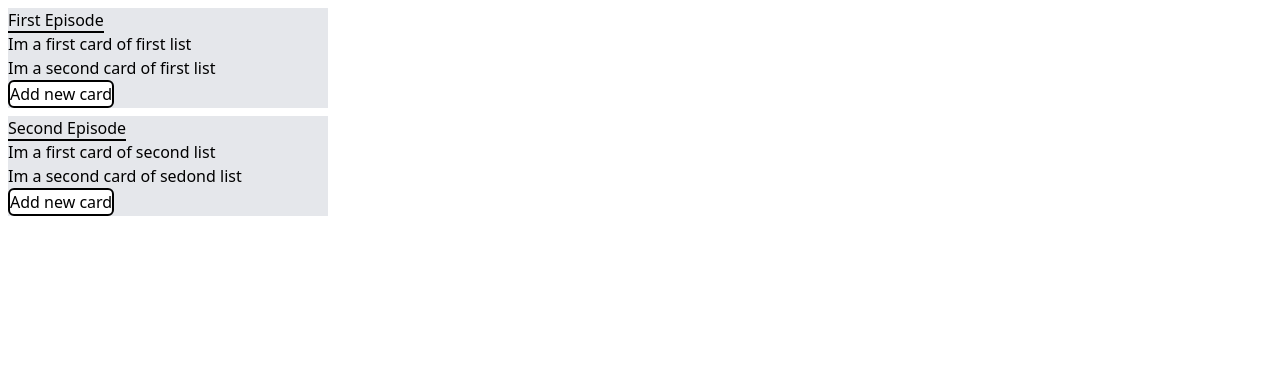
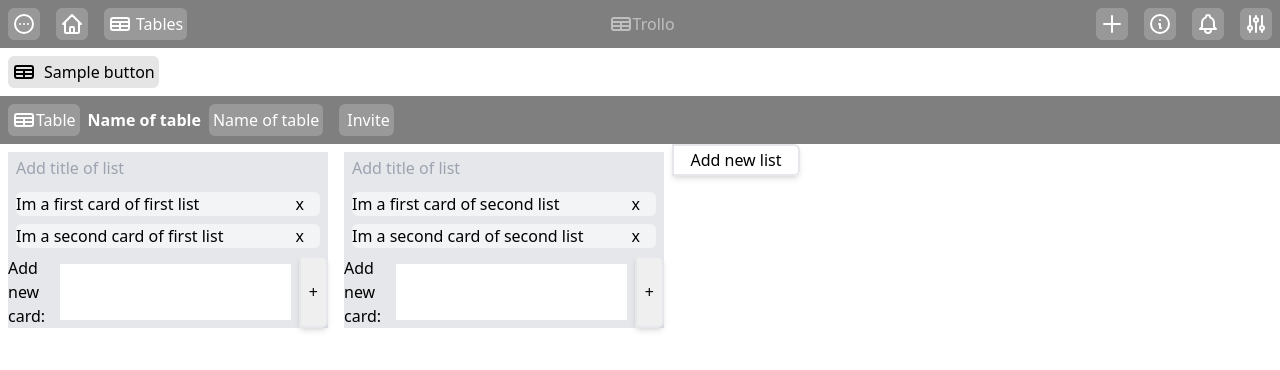
Before and after one commit to SebastianBabinski1/Trollo, a React (Create React App) app: page / in a window 1280 px wide. Shown: the top 370 px of the page. Built offline with nearby package versions, Linux system fonts and the light colour scheme.

Commit message:
Added removing and adding cards and adding new lists

```diff
--- a/src/App.js
+++ b/src/App.js
@@ -1,13 +1,15 @@
-// import Button from './components/Button';
-// import Navbar from './components/Navbar';
-// import { TableSVG } from './svg/TableSVG';
-// import BoardHeader from './components/BoardHeader';
+import Button from './components/Button';
+import Navbar from './components/Navbar';
+import { TableSVG } from './svg/TableSVG';
+import BoardHeader from './components/BoardHeader';
 import List from './components/List/List.jsx'
 import React from 'react';
 
 class App extends React.Component {
   constructor(props){
     super(props);
+    this.handleAddingList = this.handleAddingList.bind(this);
+    this.handleLists = this.handleLists.bind(this);
     this.state = {
       lists: [
           {
@@ -34,37 +36,69 @@ class App extends React.Component {
               },
               {
                   id: 1,
-                  text: "Im a second card of sedond list"
+                  text: "Im a second card of second list"
               }
           ]
         }
-      ],
-      sampleCount:[{id:1, text:"XDD"}],
+      ]
     }
   }
 
   handleAddingCard(listTitle, cardText){
-    console.log(this.state)
+    //  here u must add some counter with used ids
     this.state.lists.forEach(item => {
+      console.log(this.state)
       item.title === listTitle
       ? this.setState({cards:item.cards.push({id:item.cards.length, text:cardText})})
-      : console.log("Inne")
+      : console.log("Wrong title")
     })
-    console.log(this.state)
   }
 
-  handleConsoleLog(){
-    console.log(this.state);
+  handleRemovingCard(cardID, listID){
+    console.log(this.state.lists)
+    this.state.lists.forEach(item => {
+      item.id === listID
+      ? item.cards.forEach(card =>{
+        card.id === cardID
+        ? this.setState({cards:item.cards.splice(item.cards.indexOf(card),1)})
+        :console.log(":)")
+      })
+      : console.log(":P")
+    })
+  }
+
+  handleAddingList(){
+    this.setState({
+      lists: [...this.state.lists, {
+        title: "",
+        id: this.state.lists.length,
+        cards: []
+      }]
+    })
+  }
+
+  handleLists(){
+    const tableOfLists = []
+    this.state.lists.forEach(item => {
+      tableOfLists.push(<List listID={item.id} cards={item.cards} title={item.title} handleAddingCard={this.handleAddingCard.bind(this)} handleRemovingCard={this.handleRemovingCard.bind(this)}/>)
+    })
+    return(
+      tableOfLists
+    )
   }
 
   render(){
     return (
-      <div className="App">
-        {/* <Navbar/> */}
-        {/* <Button spanClass="pl-2" buttonClass="flex p-1 m-2 bg-black bg-opacity-10 rounded-md hover:bg-opacity-20" svg={TableSVG} text="Sample button"/> */}
-        {/* <BoardHeader tableName="Name of table"/> */}
-        <List cards={this.state.lists[0].cards} title={this.state.lists[0].title} handleConsoleLog={this.handleConsoleLog.bind(this)} handleAddingCard={this.handleAddingCard.bind(this)}/>
-        <List cards={this.state.lists[1].cards} title={this.state.lists[1].title} handleConsoleLog={this.handleConsoleLog.bind(this)} handleAddingCard={this.handleAddingCard.bind(this)}/>
+      <div className="App h-screen">
+        <div className="App-header">
+          <Navbar/>
+          <Button spanClass="pl-2" buttonClass="flex p-1 m-2 bg-black bg-opacity-10 rounded-md hover:bg-opacity-20" svg={TableSVG} text="Sample button"/>
+          <BoardHeader tableName="Name of table"/>
+        </div>
+        <div className="App-content flex">
+          {this.handleLists()}
+          <button className="border-2 px-2 rounded-r-md shadow-md w-32 h-8" onClick={this.handleAddingList}>Add new list</button>
+        </div>
       </div>
     );
   }
--- a/src/components/List/AddButton.jsx
+++ /dev/null
@@ -1,11 +0,0 @@
-import React from "react"
-
-export default class AddButton extends React.Component{
-    render() {
-        return(
-            <button type="button" className="bg-white rounded-md border-black border-2">
-                Add new card
-            </button>
-        )
-    }
-}
--- a/src/components/List/Card.jsx
+++ b/src/components/List/Card.jsx
@@ -1,9 +1,12 @@
 import React from "react"
 
-export default function Card(props){
-    return(
-        <div>
-            <p>{props.text}</p>
-        </div>
-    )
+export default class Card extends React.Component{
+    render(){
+        return(
+            <div className="relative">
+                <p className="bg-gray-100 rounded-md m-2">{this.props.text}</p>
+                <button className="absolute right-6 top-0" onClick={() => this.props.handleRemovingCard(this.props.cardID, this.props.listID)}>x</button>
+            </div>
+        )
+    }
 }
--- a/src/components/List/List.jsx
+++ b/src/components/List/List.jsx
@@ -3,10 +3,29 @@ import ListTitle from "./ListTitle"
 import Card from "./Card"
 
 export default class List extends React.Component{
+    constructor(props){
+        super(props);
+        this.state = {
+            value: '',
+        };
+        this.handleChange = this.handleChange.bind(this);
+        this.handleSubmit = this.handleSubmit.bind(this);
+    }
+
+    handleChange(event){
+        this.setState({value: event.target.value});
+    }
+
+    handleSubmit(event){
+        this.props.handleAddingCard(this.props.title, this.state.value)
+        this.setState({value: ''})
+        event.preventDefault();
+    }
+
     handleCards(cards){
         const tableOfCards = []
         cards.forEach(item => {
-            tableOfCards.push(<Card text={item.text}/>)
+            tableOfCards.push(<Card handleRemovingCard={this.props.handleRemovingCard} listID={this.props.listID} cardID={item.id} text={item.text}/>)
         })
         return(
             tableOfCards
@@ -15,12 +34,16 @@ export default class List extends React.Component{
 
     render(){
         return(
-            <div className="list-wrapper w-1/4 bg-gray-200 m-2">
-                <ListTitle title={this.props.title}/>
+            <div className="list-wrapper w-1/4 bg-gray-200 m-2 h-full">
+                <ListTitle/>
                 {this.handleCards(this.props.cards)}
-                <button type="button" className="bg-white rounded-md border-black border-2" onClick={()=>this.props.handleAddingCard(this.props.title, "WYGRANA")}>
-                    Add new card
-                </button>
+                <form onSubmit={this.handleSubmit} className="flex">
+                    <label className="flex">
+                        Add new card:
+                        <input className="m-2" type="text" value={this.state.value} onChange={this.handleChange}/>
+                    </label>
+                    <input className="border-2 px-2 rounded-r-md shadow-md" type="submit" value="+"/>
+                </form>
             </div>
         )
     }
--- a/src/components/List/ListTitle.jsx
+++ b/src/components/List/ListTitle.jsx
@@ -1,7 +1,21 @@
 import React from "react"
 
-export default function ListTitle(props){
-    return(
-        <span className="border-b-2 border-black">{props.title}</span>
-    )
+export default class ListTitle2 extends React.Component{
+    constructor(props){
+        super(props);
+        this.state = {
+            title:''
+        }
+        this.handleTitleChange = this.handleTitleChange.bind(this)
+    }
+    handleTitleChange(event){
+        this.setState({title:event.target.value})
+    }
+    render(){
+        return(
+            <div>
+                <input className="bg-gray-200 max-h-8 p-2" placeholder="Add title of list" onChange={this.handleTitleChange}/>
+            </div>
+        )
+    }
 }
```
